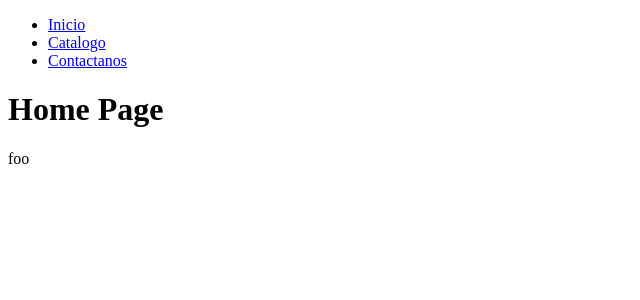
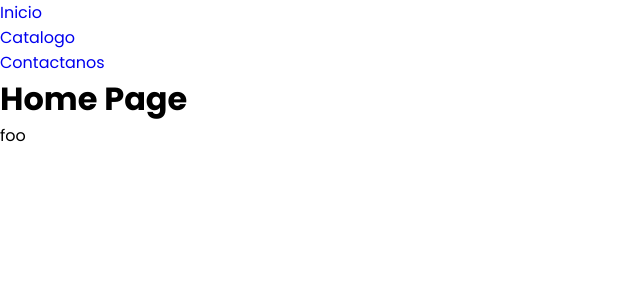
Before and after one commit to francisco-JGC/Gastronomic-Test, a React (Vite) app: page / in a window 1280 px wide. Shown: the top 300 px of the page, without its empty margins (0-640 px from the left). Built offline with nearby package versions, Linux system fonts and the light colour scheme.

Commit message:
feat: Add global styles and font family

```diff
--- a/src/App.scss
+++ b/src/App.scss
@@ -0,0 +1,25 @@
+@use './sass/index' as *;
+@import url('https://fonts.googleapis.com/css2?family=Poppins:ital,wght@0,100;0,200;0,300;0,400;0,500;0,600;0,700;0,800;0,900;1,100;1,200;1,300;1,400;1,500;1,600;1,700;1,800;1,900&display=swap');
+
+* {
+  margin: 0;
+  padding: 0;
+  box-sizing: border-box;
+}
+
+body {
+  font-family: 'Poppins', sans-serif;
+}
+
+a {
+  text-decoration: none;
+}
+
+li {
+  list-style: none;
+}
+
+.app {
+  width: 100%;
+  min-height: 100vh;
+}
```
